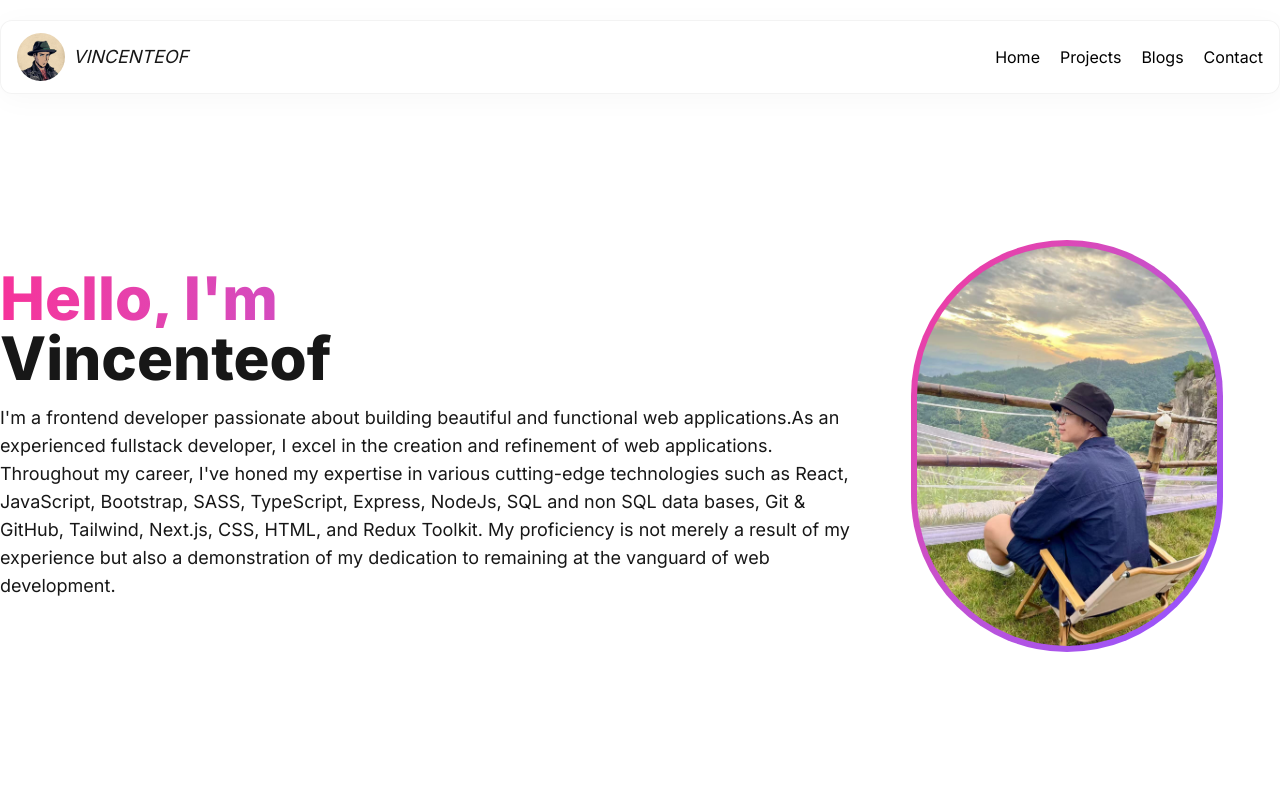
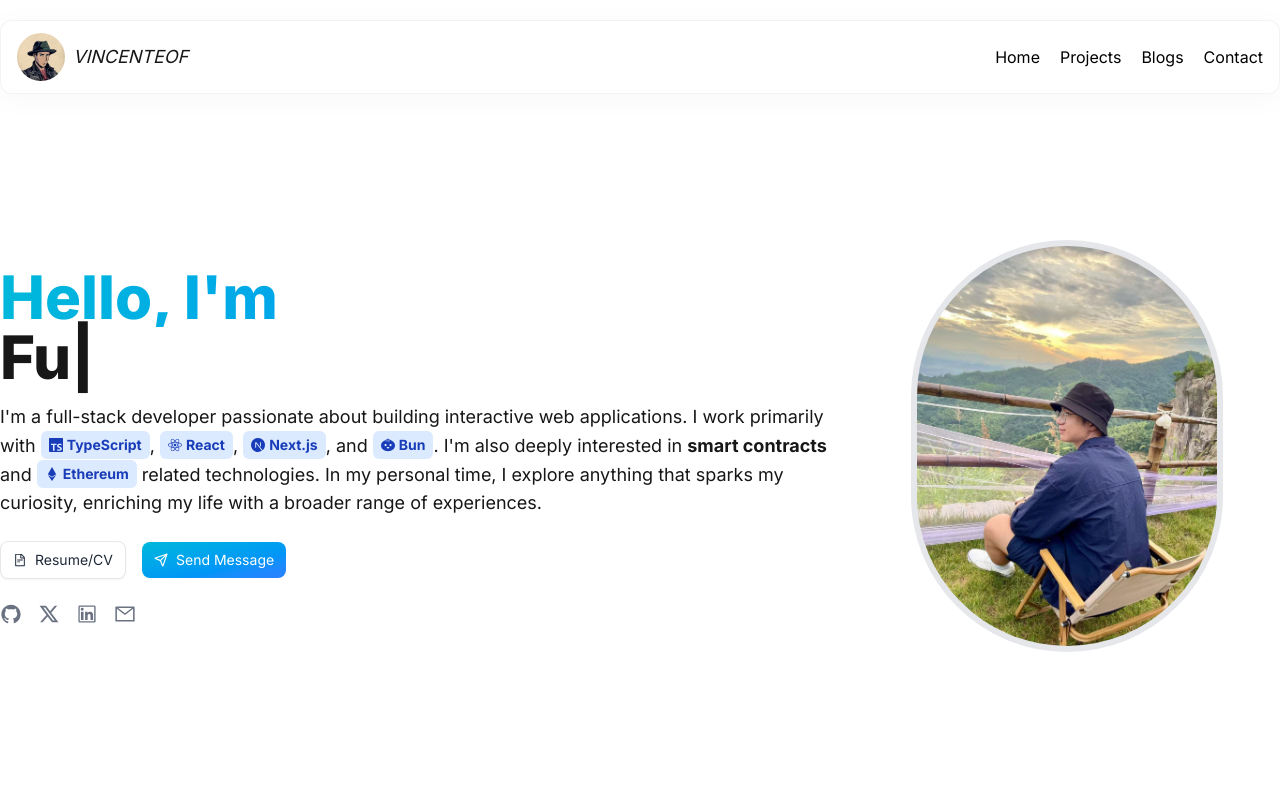
Before and after one commit to vincenteof/vincenteof.xyz, a Next.js app: page / in a window 1280 px wide. Shown: the top 800 px of the page. Built offline with nearby package versions, Linux system fonts and the light colour scheme.

Commit message:
feat: enhance Header and Hero components with new features and styling

```diff
--- a/app/components/Header.tsx
+++ b/app/components/Header.tsx
@@ -2,7 +2,7 @@ import React from 'react'
 import Image from 'next/image'
 
 const Header = () => {
-  // todo: border-primary/5
+  // todo: border-primary/5 hover-underline
   return (
     <header className="fixed top-5 left-0 right-0 z-50 transition-all duration-300">
       <div className="w-sm lg:container mx-auto transition-all duration-500 ease-in-out">
--- a/app/components/Hero.tsx
+++ b/app/components/Hero.tsx
@@ -1,31 +1,119 @@
+'use client'
+
 import React from 'react'
 import Image from 'next/image'
+import { TypeAnimation } from 'react-type-animation'
+import { FaReact, FaEthereum } from 'react-icons/fa'
+import {
+  AiOutlineGithub,
+  AiOutlineMail,
+  AiOutlineLinkedin,
+  AiOutlineFileText,
+} from 'react-icons/ai'
+import { RiTwitterXLine } from 'react-icons/ri'
+import { SiTypescript, SiNextdotjs, SiBun } from 'react-icons/si'
+import { LuSend } from 'react-icons/lu'
+import { Tooltip } from 'react-tooltip'
 
 const Hero = () => {
   return (
     <section className="pt-24 pb-12 md:pt-60 md:pb-20">
-      <div className='grid grid-cols-1 sm:grid-cols-12'>
-        <div className='col-span-8 place-self-center text-center sm:text-left justify-self-start'>
+      <div className="grid grid-cols-1 sm:grid-cols-12">
+        <div className="col-span-8 place-self-center text-center sm:text-left justify-self-start">
           <h1 className="mb-4 text-3xl sm:text-5xl xl:text-6xl 2xl:text-8xl lg:leading-normal font-extrabold flex flex-col">
-            <span className="text-transparent bg-clip-text bg-gradient-to-r  from-pink-500 to-violet-500 leading-none">
+            <span className="text-transparent bg-clip-text bg-gradient-to-r from-cyan-500 to-blue-500 leading-none">
               Hello, I'm
             </span>
-            <span className="leading-none">Vincenteof</span>
+            <TypeAnimation
+              sequence={['Vincenteof', 1000, 'Fullstack Dev.', 1000]}
+              wrapper="span"
+              speed={50}
+              repeat={Infinity}
+              className="leading-none"
+            />
           </h1>
-          <p className="text-base sm:text-lg mb-6 lg:text-lg lg:space-x-3text-xl mt-4">
-            I'm a frontend developer passionate about building beautiful and
-            functional web applications.As an experienced fullstack developer, I
-            excel in the creation and refinement of web applications. Throughout
-            my career, I've honed my expertise in various cutting-edge
-            technologies such as React, JavaScript, Bootstrap, SASS, TypeScript,
-            Express, NodeJs, SQL and non SQL data bases, Git & GitHub, Tailwind,
-            Next.js, CSS, HTML, and Redux Toolkit. My proficiency is not merely
-            a result of my experience but also a demonstration of my dedication
-            to remaining at the vanguard of web development.
+          <p className="text-base sm:text-lg mb-6 lg:text-lg mt-4">
+            I'm a full-stack developer passionate about building interactive web
+            applications. I work primarily with{' '}
+            <span className="inline-flex items-center bg-blue-100 text-blue-800 px-2 py-1 rounded-md text-sm font-bold">
+              <SiTypescript className="mr-1" /> TypeScript
+            </span>
+            ,{' '}
+            <span className="inline-flex items-center bg-blue-100 text-blue-800 px-2 py-1 rounded-md text-sm font-bold">
+              <FaReact className="mr-1" /> React
+            </span>
+            ,{' '}
+            <span className="inline-flex items-center bg-blue-100 text-blue-800 px-2 py-1 rounded-md text-sm font-bold">
+              <SiNextdotjs className="mr-1" /> Next.js
+            </span>
+            , and{' '}
+            <span className="inline-flex items-center bg-blue-100 text-blue-800 px-2 py-1 rounded-md text-sm font-bold">
+              <SiBun className="mr-1" /> Bun
+            </span>
+            . I'm also deeply interested in{' '}
+            <span className="font-bold">smart contracts</span> and{' '}
+            <span className="inline-flex items-center bg-blue-100 text-blue-800 px-2 py-1 rounded-md text-sm font-bold">
+              <FaEthereum className="mr-1" /> Ethereum
+            </span>{' '}
+            related technologies. In my personal time, I explore anything that
+            sparks my curiosity, enriching my life with a broader range of
+            experiences.
           </p>
+          <div className="flex items-center gap-4 mt-6">
+            <button className="outline-none px-3 py-2 text-sm w-full sm:w-fit rounded-lg bg-white border border-gray-200 text-gray-800 shadow-xs hover:bg-gray-100 hover:cursor-pointer transition-all duration-300 ease-in-out flex items-center">
+              <AiOutlineFileText className="mr-2" />
+              Resume/CV
+            </button>
+            <button className="outline-none px-3 py-2 text-sm w-full sm:w-fit rounded-lg bg-gradient-to-br from-cyan-500 to-blue-500 hover:bg-gradient-to-bl hover:cursor-pointer text-white flex items-center transition-all duration-300 ease-in-out">
+              <LuSend className="mr-2" />
+              Send Message
+            </button>
+          </div>
+          <div className="flex items-center gap-4 mt-6">
+            <a
+              href="https://github.com"
+              target="_blank"
+              rel="noopener noreferrer"
+              className="text-gray-500"
+              data-tooltip-id="github-tooltip"
+            >
+              <AiOutlineGithub size={22} />
+            </a>
+            <Tooltip id="github-tooltip" content="GitHub" place="top" />
+            <a
+              href="https://x.com"
+              target="_blank"
+              rel="noopener noreferrer"
+              className="text-gray-500"
+              data-tooltip-id="twitter-tooltip"
+            >
+              <RiTwitterXLine size={22} />
+            </a>
+            <Tooltip id="twitter-tooltip" content="Twitter" place="top" />
+            <a
+              href="https://linkedin.com/in/your-profile"
+              target="_blank"
+              rel="noopener noreferrer"
+              className="text-gray-500"
+              data-tooltip-id="linkedin-tooltip"
+            >
+              <AiOutlineLinkedin size={22} />
+            </a>
+            <Tooltip id="linkedin-tooltip" content="LinkedIn" place="top" />
+            <a
+              href="mailto:your-email@example.com"
+              target="_blank"
+              rel="noopener noreferrer"
+              className="text-gray-500"
+              data-tooltip-id="email-tooltip"
+            >
+              <AiOutlineMail size={22} />
+            </a>
+            <Tooltip id="email-tooltip" content="Email" place="top" />
+          </div>
         </div>
         <div className="col-span-4 place-self-center">
-          <div className="rounded-full bg-gradient-to-br from-pink-500 to-violet-500 p-1.5">
+          <div className="rounded-full bg-gray-200 p-1.5">
             <Image
               src="/images/vincenteof.jpg"
               alt="Vincenteof's photo"
--- a/app/layout.tsx
+++ b/app/layout.tsx
@@ -5,8 +5,8 @@ import "./globals.css";
 const inter = Inter({ subsets: ["latin"] });
 
 export const metadata: Metadata = {
-  title: "Create Next App",
-  description: "Generated by create next app",
+  title: "Vincenteof | Fullstack Developer",
+  description: "Portfolio of Vincenteof, a Fullstack Developer specializing in modern web technologies.",
 };
 
 export default function RootLayout({
```
Also changed, not shown: package.json (+7 -4 lines), 1 other file (tests, documents, lock files or other folders).
